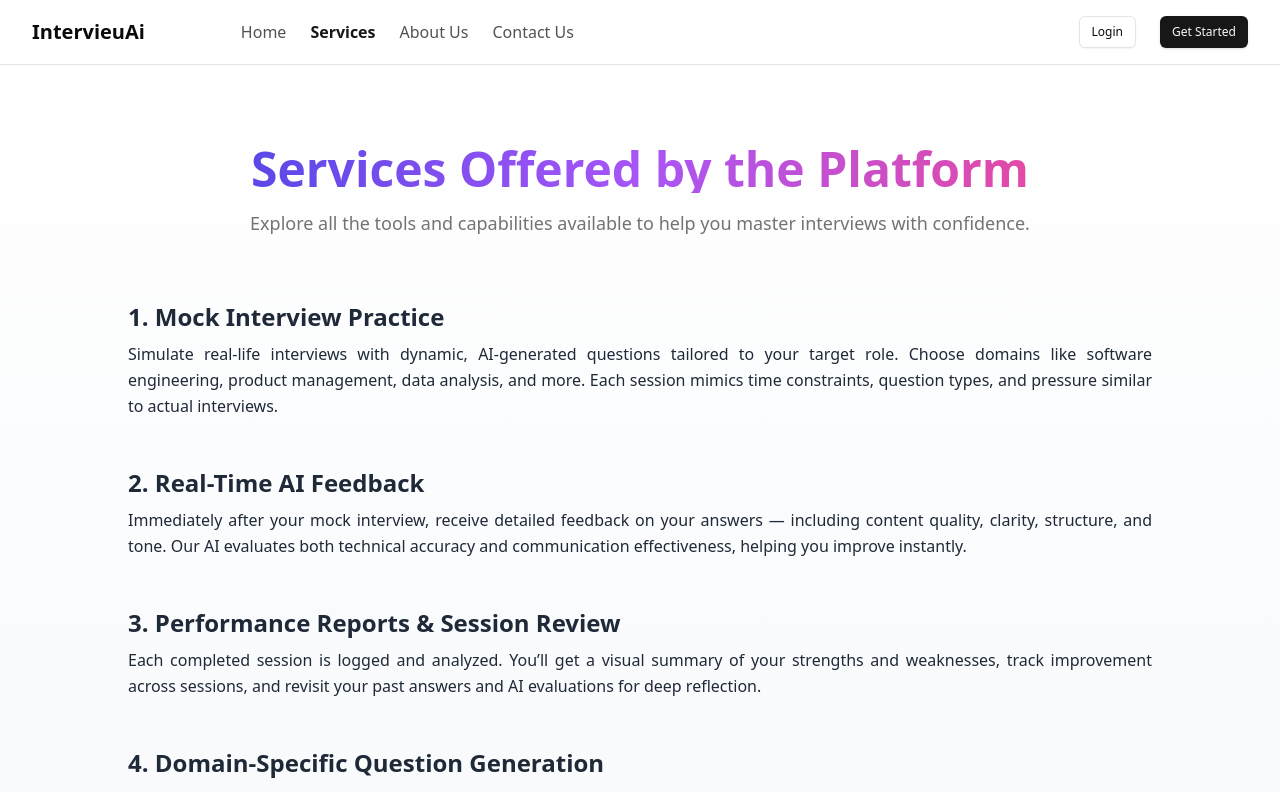
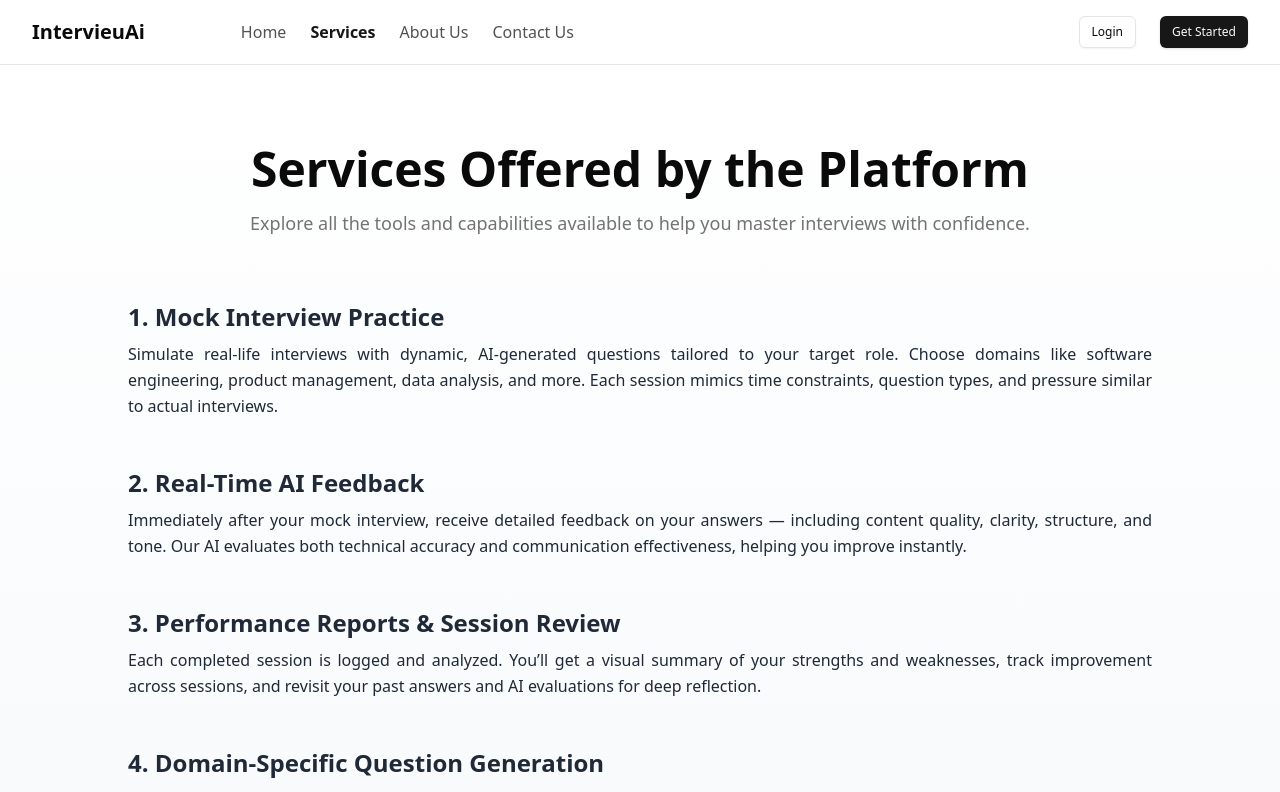
Before and after one commit to dhruv7225/IntervieuAI, a React (Vite) app: page /services in a window 1280 px wide. Shown: the top 792 px of the page. Built offline with nearby package versions, Linux system fonts and the light colour scheme; no server answers.

Commit message:
Update ServicesPage.tsx

```diff
--- a/src/routes/ServicesPage.tsx
+++ b/src/routes/ServicesPage.tsx
@@ -6,7 +6,7 @@ export const ServicesPage = () => {
       <Container>
         {/* Header */}
         <section className="my-16 text-center max-w-4xl mx-auto space-y-4">
-          <h1 className="text-4xl md:text-5xl font-extrabold bg-clip-text text-transparent bg-gradient-to-r from-indigo-600 via-purple-500 to-pink-500">
+          <h1 className="text-4xl md:text-5xl font-extrabold">
             Services Offered by the Platform
           </h1>
           <p className="text-muted-foreground text-base md:text-lg">
```
